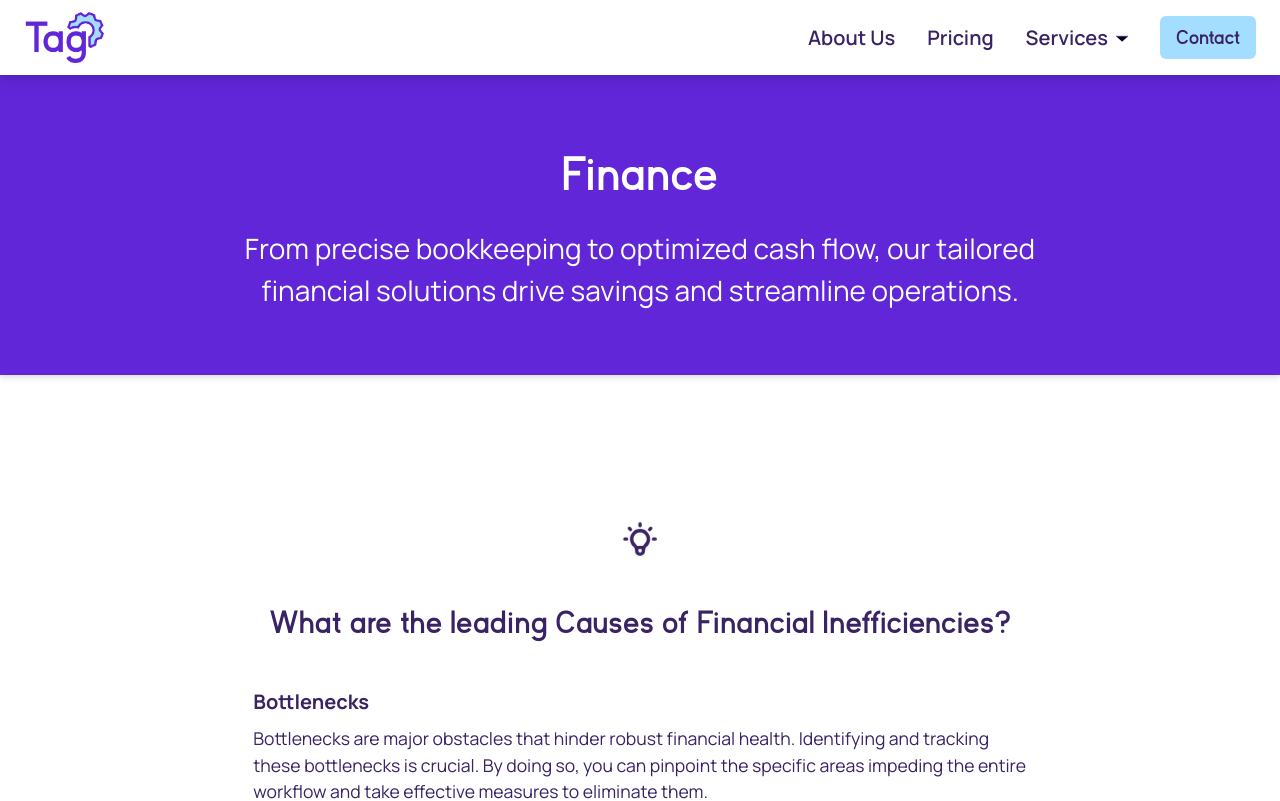
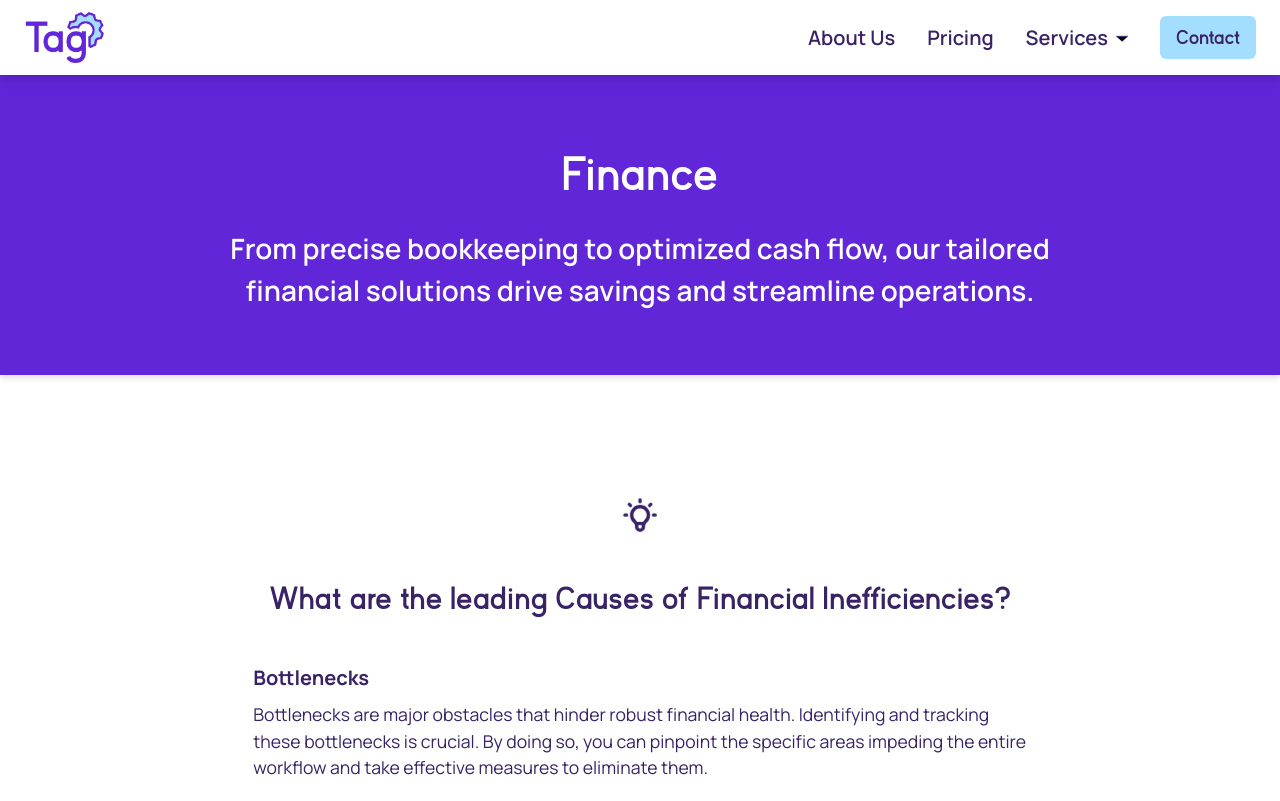
Before and after one commit to hicass/tag-ops-v3, a Next.js app: page /finance in a window 1280 px wide. Shown: the top 801 px of the page. Built offline with nearby package versions, Linux system fonts and the light colour scheme.

Commit message:
Update the styling of the service page component

```diff
--- a/src/components/ServicePage/Header.tsx
+++ b/src/components/ServicePage/Header.tsx
@@ -28,7 +28,7 @@ const titleVariants: Variants = {
 
 const Header: FC<HeaderProps> = ({name, description}) => {
   return (
-    <section className="w-full bg-primary drop-shadow-md">
+    <section className="w-full bg-primary drop-shadow-md px-10">
       <motion.div
         variants={titleVariants}
         viewport={{
@@ -38,9 +38,9 @@ const Header: FC<HeaderProps> = ({name, description}) => {
         whileInView="onscreen"
         className="w-full flex flex-col items-center my-16"
       >
-        <h1 className="text-background">{name}</h1>
+        <h1 className="text-background text-center">{name}</h1>
 
-        <p className="mt-4 text-h4 text-background md:text-center md:w-2/3 2xl:w-1/2">
+        <p className="mt-4 txt-lg-semibold sm:text-h4 text-background text-center md:w-3/4 2xl:w-1/2">
           {description}
         </p>
       </motion.div>
--- a/src/components/ServicePage/ServicePageContent.tsx
+++ b/src/components/ServicePage/ServicePageContent.tsx
@@ -33,7 +33,7 @@ const ServicePageContent: FC<ServicePageContentProps> = ({ service }: ServicePag
   const { name, description, question, inefficiencyCosts, solutions, endingParagraph } = service;
 
   return (
-    <main className="flex flex-col items-center gap-16 overflow-hidden">
+    <main className="flex flex-col items-center gap-10 overflow-hidden">
       <Header name={name} description={description} />
       <InefficiencySection question={question} inefficiencyCosts={inefficiencyCosts} />
       <WavyLine />
```
